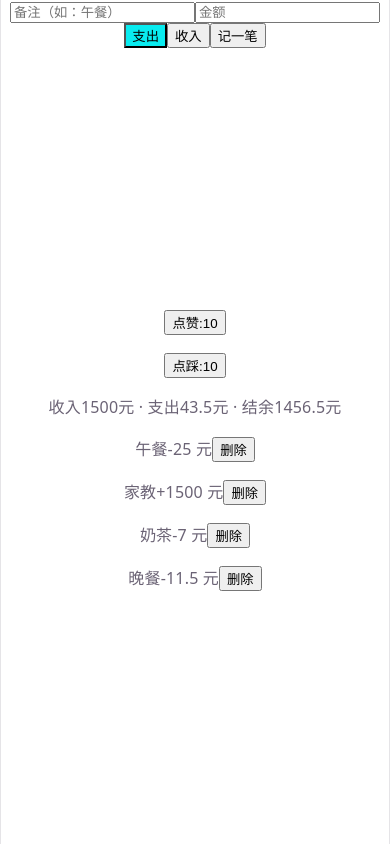
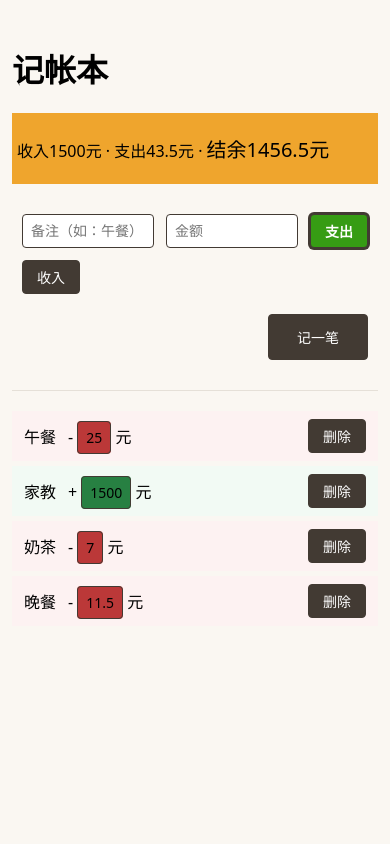
Before and after one commit to feng-ye-fei/ledger, a React (Vite) app: page / in a window 390 px wide. Built offline with nearby package versions, Linux system fonts and the light colour scheme.

Commit message:
Day17:样式打磨与移动端优化

```diff
--- a/package.json
+++ b/package.json
@@ -4,7 +4,7 @@
   "version": "0.0.0",
   "type": "module",
   "scripts": {
-    "dev": "vite",
+    "dev": "vite --host",
     "build": "vite build",
     "lint": "oxlint",
     "preview": "vite preview"
--- a/src/App.css
+++ b/src/App.css
@@ -1,188 +1,136 @@
-.counter {
-  font-size: 16px;
-  padding: 5px 10px;
-  border-radius: 5px;
-  color: var(--accent);
-  background: var(--accent-bg);
-  border: 2px solid transparent;
-  transition: border-color 0.3s;
-  margin-bottom: 24px;
+/* 按钮默认样式 */
+button{
+  padding: 6px 14px;
+  border: 1px solid var(--btn);
+  border-radius: 4px;
+  background: var(--btn);
+  color: var(--text);
+  font-size: 14px;
+  cursor: pointer;
+  transition: transform 0.05s ease;
+}
 
-  &:hover {
-    border-color: var(--accent-border);
+/* 按钮悬浮样式 */
+button:hover{
+  background-color: var(--hover);
+}
+
+/* 汇总 */
+.summary-bar{
+  padding: 5px;
+  background-color: var(--summary);
+}
+
+/* 结余字体 */
+.summary-item{
+  font-size: 28px;
+}
+
+/* 结余负数警告 */
+.fushu{
+  color: var(--fushu);
+}
+
+/* 表单 */
+.form-row{
+  margin: 20px 0;
+  padding-bottom: 20px;
+  border-bottom: 1px solid var(--form-row);
+}
+
+/* 表单左侧区域 */
+.form-row .left{
+  padding: 10px;
+  display: flex;
+  gap: 12px;
+  flex-wrap: wrap;
+}
+
+/* 输入框样式 */
+.note,.amount{
+  border: 1px solid var(--btn);
+  border-radius: 4px;
+  padding: 6px 8px;
+  font-size: 14px;
+}
+
+/* 选中的样式 */
+.active{
+  background: var(--hover);
+  box-shadow: 0 0 0 2px var(--btn);
+  font-weight: 700;
+}
+
+/* 表单右边 */
+.form-row .right{
+  display: flex;
+  justify-content: flex-end;
+  padding: 10px;
+}
+
+/* 记一笔按钮 */
+.jybbtn{
+  padding: 12px 28px;
+}
+
+/* 列表 */
+.expense,.income{
+  display: flex;
+  align-items: center;
+  justify-content: space-between;
+  padding: 8px 12px;
+  margin: 5px 0;
+}
+
+/* 列表左侧区域 */
+.expense .left,.income .left{
+  display: flex;
+  gap: 12px;
+}
+
+/* 支出区域 */
+.expense{
+  background-color: var(--expense);
+}
+
+.expense .amount{
+  background-color: var(--zhichucolor);
+}
+
+/* 收入区域 */
+.income{
+  background-color: var(--income);
+}
+
+.income .amount{
+  background-color: var(--shourucolor);
+}
+
+/* 删除按钮 */
+.deletebtn{
+  background: var(--btn);
+  color: var(--text);
+}
+
+/* 按钮悬浮样式 */
+.deletebtn:hover{
+  background-color: var(--delete-hover);
+}
+
+@media (max-width:480px){
+  /* 结余字体显示 */
+  .summary-item, .fushu {
+    font-size: 20px;
   }
-  &:focus-visible {
-    outline: 2px solid var(--accent);
-    outline-offset: 2px;
+  /* 表单左侧区域 */
+  .form-row .left{
+    padding: 10px;
+    display: flex;
+    gap: 12px;
+    flex-wrap: wrap;
+  }
+  .note,.amount{
+    flex: 1;
+    min-width: 110px;
   }
 }
-
-.hero {
-  position: relative;
-
-  .base,
-  .framework,
-  .vite {
-    inset-inline: 0;
-    margin: 0 auto;
-  }
-
-  .base {
-    width: 170px;
-    position: relative;
-    z-index: 0;
-  }
-
-  .framework,
-  .vite {
-    position: absolute;
-  }
-
-  .framework {
-    z-index: 1;
-    top: 34px;
-    height: 28px;
-    transform: perspective(2000px) rotateZ(300deg) rotateX(44deg) rotateY(39deg)
-      scale(1.4);
-  }
-
-  .vite {
-    z-index: 0;
-    top: 107px;
-    height: 26px;
-    width: auto;
-    transform: perspective(2000px) rotateZ(300deg) rotateX(40deg) rotateY(39deg)
-      scale(0.8);
-  }
-}
-
-#center {
-  display: flex;
-  flex-direction: column;
-  gap: 25px;
-  place-content: center;
-  place-items: center;
-  flex-grow: 1;
-
-  @media (max-width: 1024px) {
-    padding: 32px 20px 24px;
-    gap: 18px;
-  }
-}
-
-#next-steps {
-  display: flex;
-  border-top: 1px solid var(--border);
-  text-align: left;
-
-  & > div {
-    flex: 1 1 0;
-    padding: 32px;
-    @media (max-width: 1024px) {
-      padding: 24px 20px;
-    }
-  }
-
-  .icon {
-    margin-bottom: 16px;
-    width: 22px;
-    height: 22px;
-  }
-
-  @media (max-width: 1024px) {
-    flex-direction: column;
-    text-align: center;
-  }
-}
-
-#docs {
-  border-right: 1px solid var(--border);
-
-  @media (max-width: 1024px) {
-    border-right: none;
-    border-bottom: 1px solid var(--border);
-  }
-}
-
-#next-steps ul {
-  list-style: none;
-  padding: 0;
-  display: flex;
-  gap: 8px;
-  margin: 32px 0 0;
-
-  .logo {
-    height: 18px;
-  }
-
-  a {
-    color: var(--text-h);
-    font-size: 16px;
-    border-radius: 6px;
-    background: var(--social-bg);
-    display: flex;
-    padding: 6px 12px;
-    align-items: center;
-    gap: 8px;
-    text-decoration: none;
-    transition: box-shadow 0.3s;
-
-    &:hover {
-      box-shadow: var(--shadow);
-    }
-    .button-icon {
-      height: 18px;
-      width: 18px;
-    }
-  }
-
-  @media (max-width: 1024px) {
-    margin-top: 20px;
-    flex-wrap: wrap;
-    justify-content: center;
-
-    li {
-      flex: 1 1 calc(50% - 8px);
-    }
-
-    a {
-      width: 100%;
-      justify-content: center;
-      box-sizing: border-box;
-    }
-  }
-}
-
-#spacer {
-  height: 88px;
-  border-top: 1px solid var(--border);
-  @media (max-width: 1024px) {
-    height: 48px;
-  }
-}
-
-.ticks {
-  position: relative;
-  width: 100%;
-
-  &::before,
-  &::after {
-    content: '';
-    position: absolute;
-    top: -4.5px;
-    border: 5px solid transparent;
-  }
-
-  &::before {
-    left: 0;
-    border-left-color: var(--border);
-  }
-  &::after {
-    right: 0;
-    border-right-color: var(--border);
-  }
-}
-
-.active {
-  background: #09ecf0;
-}
--- a/src/App.jsx
+++ b/src/App.jsx
@@ -53,23 +53,33 @@ function App() {
   },[bills])
 
   return (
-    <>
-      <div>
-        <input value={note} onChange={e=>setNote(e.target.value)} placeholder="备注（如：午餐）" />
-        <input value={amount} onChange={e=>setAmount(e.target.value)} placeholder="金额" type='number'/>
-        <button type='button' onClick={()=>setType('支出')} className={type==='支出'?'active':''}>支出</button>
-        <button type='button' onClick={()=>setType('收入')} className={type==='收入'?'active':''}>收入</button>
-        <button type='button' onClick={addBill}>记一笔</button>
+    <><header className='top'>
+      <h1 className='title'>记帐本</h1>
+      <div className='summary-bar'>
+        <p>收入{totalIncome}元 · 支出{totalExpense}元 · <span className='summary-item'>结余<span className={balance>0?'zhengshu':'fushu'}>{balance}</span>元</span></p>
       </div>
+    </header>
+    <main>
+      <section className='form-row'>
+        <div className='left'>
+          <input value={note} onChange={e=>setNote(e.target.value)} placeholder="备注（如：午餐）" className='note'/>
+          <input value={amount} onChange={e=>setAmount(e.target.value)} placeholder="金额" type='number' className='amount'/>
+          <button type='button' onClick={()=>setType('支出')} className={type==='支出'?'active':'btn'}>支出</button>
+          <button type='button' onClick={()=>setType('收入')} className={type==='收入'?'active':'btn'}>收入</button>
+        </div>
+        <div className='right'>
+          <button type='button' onClick={addBill} className='jybbtn'>记一笔</button>
+        </div>
+      </section>
+      <section className="bill-list">
+        {/* <Counter label="点赞" />
+        <Counter label="点踩" /> */}
 
-      <section id="center">
-        <Counter label="点赞" />
-        <Counter label="点踩" />
-        <p>收入{totalIncome}元 · 支出{totalExpense}元 · 结余{balance}元</p>
         {bills.map(b=>(
           <BillItem key={b.id} type={b.type} amount={b.amount} note={b.note} onDelete={()=>deleteBill(b.id)}/>
         ))}
       </section>
+    </main>
     </>
   )
 }
--- a/src/BillItem.jsx
+++ b/src/BillItem.jsx
@@ -1,9 +1,11 @@
 function BillItem({type,amount,note,onDelete}){
     return(
-        <div>
-            <span>{note}</span>
-            <span>{type==='支出'?'-':'+'}{amount} 元</span>
-            <button type="button" onClick={onDelete}>删除</button>
+        <div className={type==='支出'?'expense':'income'}>
+            <div className="left">
+                <span> {note} </span>
+                <span> {type==='支出'?'-':'+'} <span className="amount">{amount}</span> 元 </span>
+            </div>
+            <button className="deletebtn" type="button" onClick={onDelete}> 删除 </button>
         </div>
     )
 }
--- a/src/index.css
+++ b/src/index.css
@@ -1,111 +1,33 @@
-:root {
-  --text: #6b6375;
-  --text-h: #08060d;
-  --bg: #fff;
-  --border: #e5e4e7;
-  --code-bg: #f4f3ec;
-  --accent: #aa3bff;
-  --accent-bg: rgba(170, 59, 255, 0.1);
-  --accent-border: rgba(170, 59, 255, 0.5);
-  --social-bg: rgba(244, 243, 236, 0.5);
-  --shadow:
-    rgba(0, 0, 0, 0.1) 0 10px 15px -3px, rgba(0, 0, 0, 0.05) 0 4px 6px -2px;
+/* 全局颜色配置 */
+:root{
+  --bg:#faf7f2;
+  --summary:#ee960ad8;
+  --form-row:#e5e0d8;
+  --list:#fef9f2;
 
-  --sans: system-ui, 'Segoe UI', Roboto, sans-serif;
-  --heading: system-ui, 'Segoe UI', Roboto, sans-serif;
-  --mono: ui-monospace, Consolas, monospace;
-
-  font: 18px/145% var(--sans);
-  letter-spacing: 0.18px;
-  color-scheme: light dark;
-  color: var(--text);
-  background: var(--bg);
-  font-synthesis: none;
-  text-rendering: optimizeLegibility;
-  -webkit-font-smoothing: antialiased;
-  -moz-osx-font-smoothing: grayscale;
-
-  @media (max-width: 1024px) {
-    font-size: 16px;
-  }
+  --expense:#fdf2f2;
+  --income:#f2faf4;
+  --zhichucolor:#bb3838;
+  --shourucolor:#278042;
+  --btn:#423a33;
+  --text:#fff;
+  --hover:rgb(54, 156, 20);
+  --delete-hover:#f00;
+  --fushu:#f00;
 }
 
-@media (prefers-color-scheme: dark) {
-  :root {
-    --text: #9ca3af;
-    --text-h: #f3f4f6;
-    --bg: #16171d;
-    --border: #2e303a;
-    --code-bg: #1f2028;
-    --accent: #c084fc;
-    --accent-bg: rgba(192, 132, 252, 0.15);
-    --accent-border: rgba(192, 132, 252, 0.5);
-    --social-bg: rgba(47, 48, 58, 0.5);
-    --shadow:
-      rgba(0, 0, 0, 0.4) 0 10px 15px -3px, rgba(0, 0, 0, 0.25) 0 4px 6px -2px;
-  }
-
-  #social .button-icon {
-    filter: invert(1) brightness(2);
-  }
+/* 主体默认样式 */
+body {
+  max-width: 700px;
+  margin: 0 auto;
+  padding: 16px 8px 32px;
+  font-family: system-ui, "Microsoft YaHei", sans-serif;
+  background-color: var(--bg);
 }
 
-body {
-  margin: 0;
+/* 手机端适配 */
+@media (max-width:480px){
+    body{
+        padding: 24px 12px 48px;
+    }
 }
-
-#root {
-  width: 1126px;
-  max-width: 100%;
-  margin: 0 auto;
-  text-align: center;
-  border-inline: 1px solid var(--border);
-  min-height: 100svh;
-  display: flex;
-  flex-direction: column;
-  box-sizing: border-box;
-}
-
-h1,
-h2 {
-  font-family: var(--heading);
-  font-weight: 500;
-  color: var(--text-h);
-}
-
-h1 {
-  font-size: 56px;
-  letter-spacing: -1.68px;
-  margin: 32px 0;
-  @media (max-width: 1024px) {
-    font-size: 36px;
-    margin: 20px 0;
-  }
-}
-h2 {
-  font-size: 24px;
-  line-height: 118%;
-  letter-spacing: -0.24px;
-  margin: 0 0 8px;
-  @media (max-width: 1024px) {
-    font-size: 20px;
-  }
-}
-p {
-  margin: 0;
-}
-
-code,
-.counter {
-  font-family: var(--mono);
-  display: inline-flex;
-  border-radius: 4px;
-  color: var(--text-h);
-}
-
-code {
-  font-size: 15px;
-  line-height: 135%;
-  padding: 4px 8px;
-  background: var(--code-bg);
-}
```
